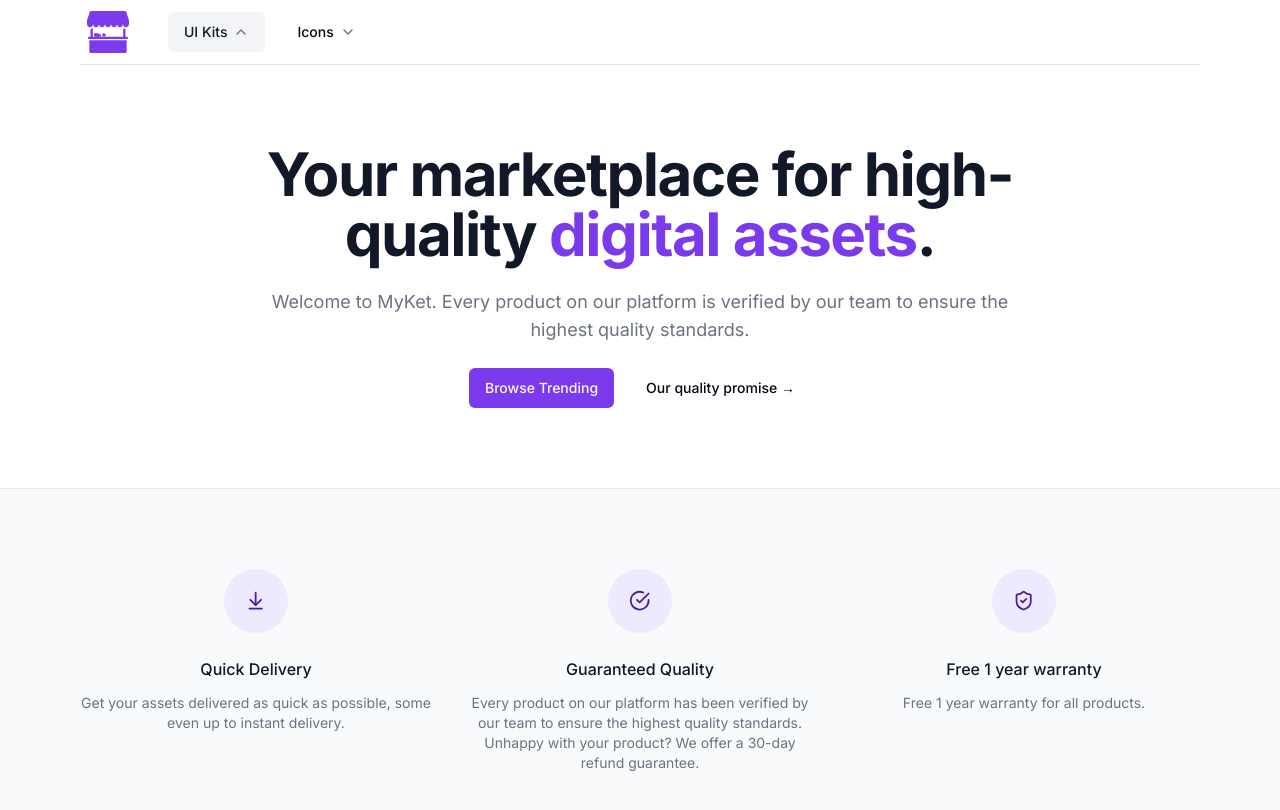
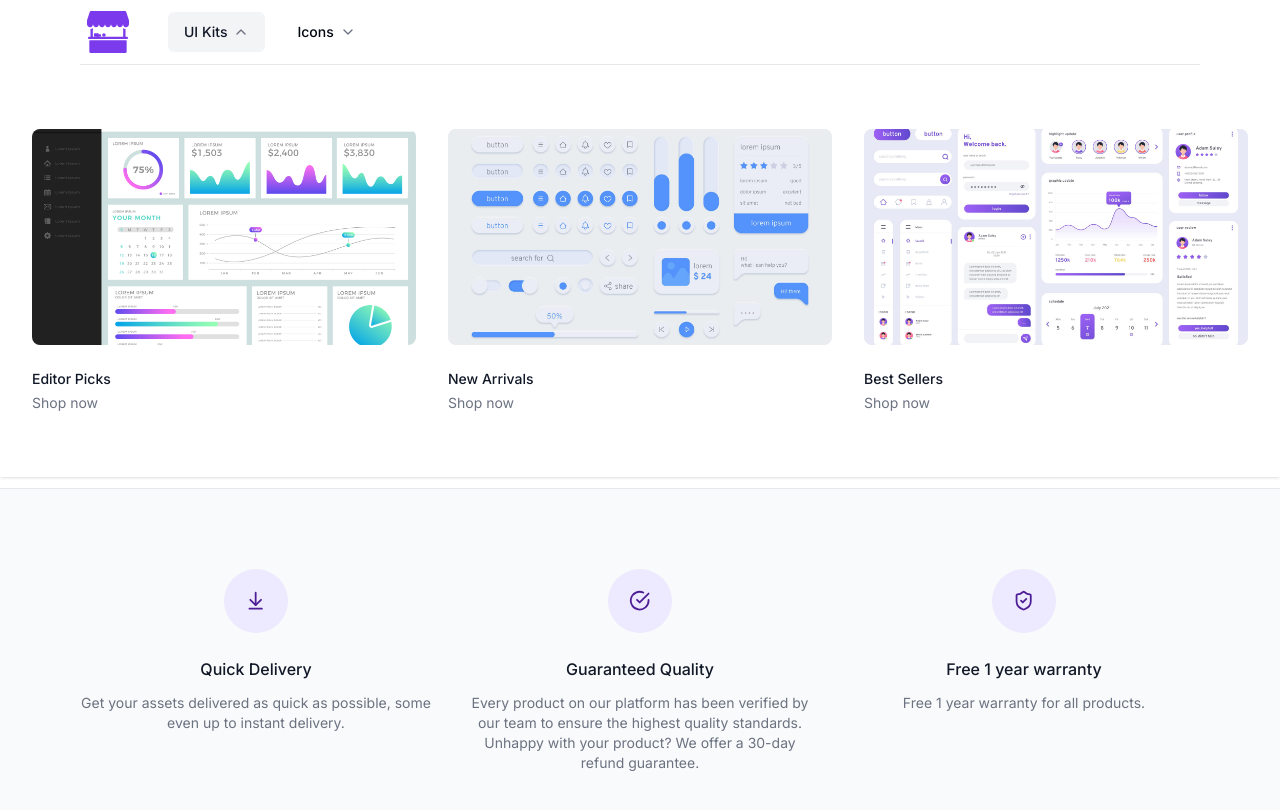
Before and after one commit to hnsia/myket, a Next.js app: page / in a window 1280 px wide. Both pictures are taken after a click on the button "UI Kits". Shown: the top 810 px of the page. Built offline with nearby package versions, Linux system fonts and the light colour scheme.

Commit message:
Add content to navbar

```diff
--- a/src/components/NavItem.tsx
+++ b/src/components/NavItem.tsx
@@ -4,6 +4,8 @@
 import { Button } from "./ui/button";
 import { ChevronDown } from "lucide-react";
 import { cn } from "@/lib/utils";
+import Image from "next/image";
+import Link from "next/link";
 
 type Category = (typeof PRODUCT_CATEGORIES)[number];
 
@@ -31,6 +33,56 @@
           />
         </Button>
       </div>
+
+      {isOpen && (
+        <div
+          className={cn(
+            "absolute inset-x-0 top-full text-sm text-muted-foreground",
+            {
+              "animate-in fade-in-10 slide-in-from-top-5": !isAnyOpen,
+            }
+          )}
+        >
+          <div
+            className="absolute inset-0 top-1/2 bg-white shadow"
+            aria-hidden="true"
+          />
+
+          <div className="relative bg-white">
+            <div className="mx-auto max-w-7xl px-8">
+              <div className="grid grid-cols-4 gap-x-8 gap-y-10 py-16">
+                <div className="col-span-4 col-start-1 grid grid-cols-3 gap-x-8">
+                  {category.featured.map((item) => (
+                    <div
+                      key={item.name}
+                      className="group relative text-base sm:text-sm"
+                    >
+                      <div className="relative aspect-video overflow-hidden rounded-lg bg-gray-100 group-hover:opacity-75">
+                        <Image
+                          src={item.imageSrc}
+                          alt="product category image"
+                          fill
+                          className="object-cover object-center"
+                        />
+                      </div>
+
+                      <Link
+                        href={item.href}
+                        className="mt-6 block font-medium text-gray-900"
+                      >
+                        {item.name}
+                      </Link>
+                      <p className="mt-1" aria-hidden="true">
+                        Shop now
+                      </p>
+                    </div>
+                  ))}
+                </div>
+              </div>
+            </div>
+          </div>
+        </div>
+      )}
     </div>
   );
 };
```
